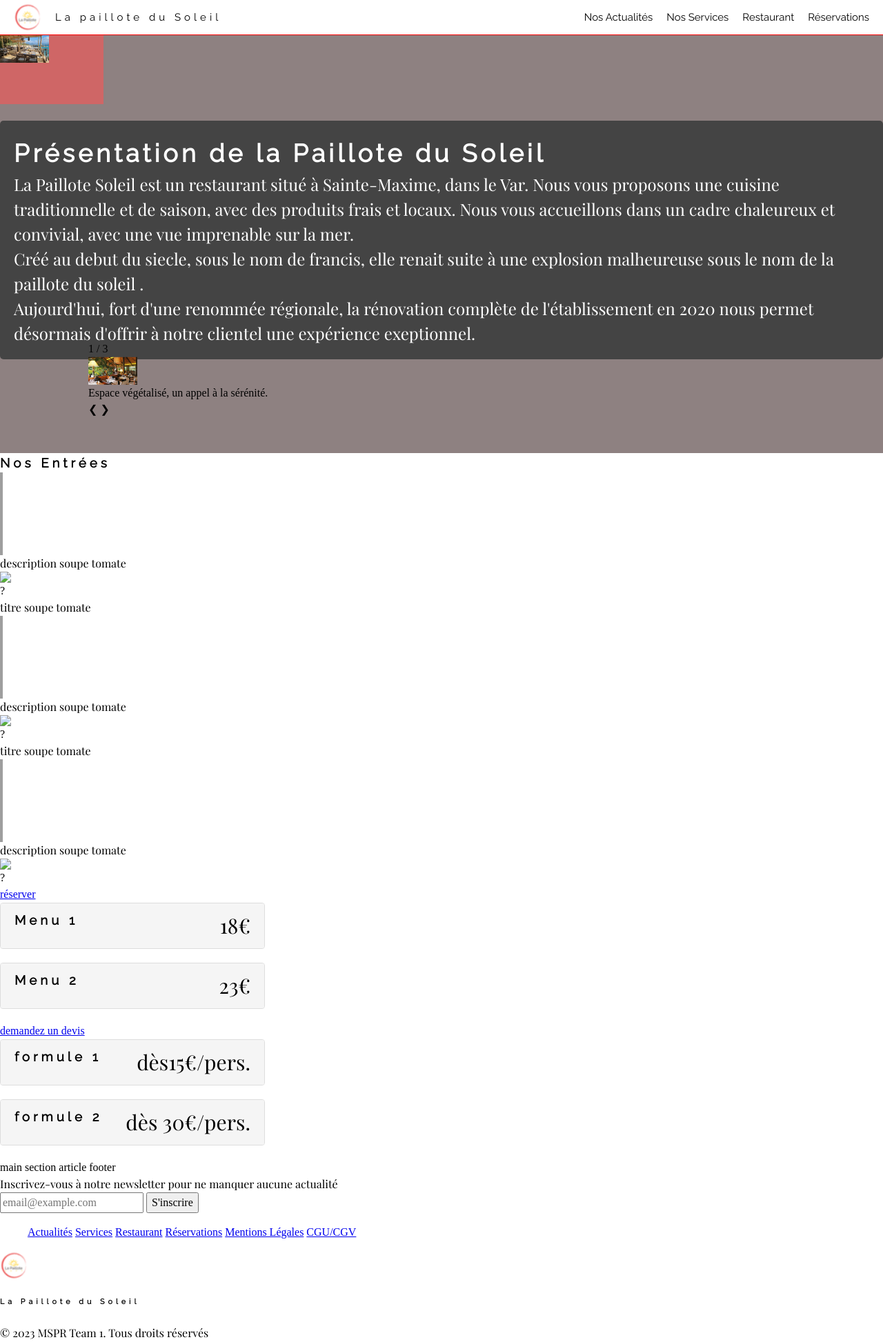
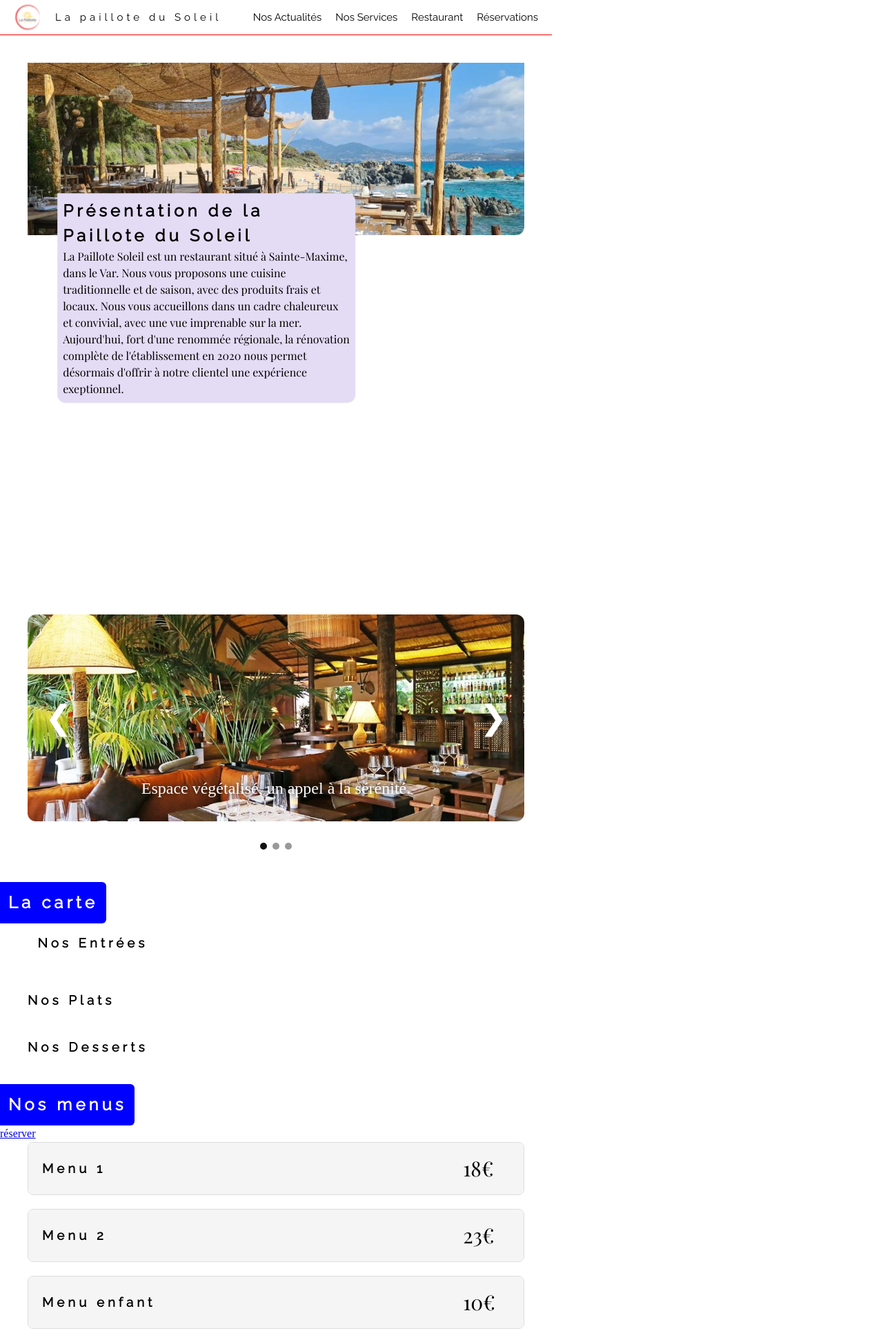
Before and after one commit to HaniLeb/main, a Symfony app: template templates/restaurant/index.html.twig in a window 1280 px wide; the page is wider, and only the part inside the window is pictured. Shown: the top 1946 px of that part at 69% size. Run offline with Twig, Linux system fonts and the light colour scheme; the template is opened without the code that fills it, so the values that code supplies are empty; some libraries are stand-ins or nearby versions; grey boxes are pictures that could not be loaded.

Commit message:
resto css phone

```diff
--- /dev/null
+++ b/public/styles/restaurant-2.css
@@ -0,0 +1,226 @@
+/* typo */
+h1,
+h2,
+h3,
+h4,
+h5,
+h6 {
+  font-family: "Raleway";
+  letter-spacing: 5px;
+}
+
+
+p {
+  font-family: "Playfair Display";
+}
+
+h2{
+  background-color: blue;
+  width: fit-content;
+  color: white;
+  padding:0.5em;
+  border-radius: 0 6px 6px 0 ;
+}
+
+
+/* disposition presentation */
+
+body {
+    width: 100vh;
+
+
+}
+
+.presentation{
+    padding: 5%;
+
+}
+
+#hauteur{
+    height: 100vh;
+}
+
+.banniere{
+    width: 100%;
+ height: 250px;
+ object-fit: cover;
+ object-position: top;
+ border-radius: 0 0 12px 0;
+}
+
+.textePresentation{
+    background-color: rgb(228, 220, 245);
+    width: 60%;
+    height: fit-content;
+    transform: translate(10%, -20%);
+    border-radius: 0 12px 12px 12px ;
+    padding:.5em;
+}
+/* carrousel */
+.custom-slider { display: none; }
+  .slide-container {
+    max-width: 100%;
+    position: relative;
+    margin: auto;
+
+
+  }
+  .prev, .next {
+    cursor: pointer;
+    position: absolute;
+    top: 50%;
+    transform: translateY(-50%);
+    width: 60px;
+    height: 60px;
+    display: flex;
+    align-items: center;
+    justify-content: center;
+    border-radius: 50%;
+    color: white;
+    font-size: 3em;
+    background-color: rgba(0,0,0,0);
+    transition: background-color 0.6s ease;
+  }
+  .prev{ left: 15px; }
+  .next { right: 15px; }
+  .prev:hover, .next:hover {
+    background-color: rgba(0,0,0,0.5);
+  }
+  .slide-text {
+    position: absolute;
+    color: #ffffff;
+    text-shadow:0px 0px 10px black;
+    font-size: 1.5rem;
+    padding: 15px;
+    bottom: 15px;
+    width: 100%;
+    text-align: center;
+  }
+  .slide-index {
+    color: #ffffff;
+    font-size: 13px;
+    padding: 15px;
+    position: absolute;
+    top: 0;
+  }
+  .slide-img{
+    width: 100%;
+    height: 300px;
+    object-fit: cover;
+    object-position: center;
+    border-radius: 12px;
+   }
+  .slide-dot{ text-align: center; }
+  .dot {
+    cursor: pointer;
+    height: 10px;
+    width: 10px;
+    margin: 0 2px;
+    background-color: #999999;
+    border-radius: 50%;
+    display: inline-block;
+    transition: background-color 0.6s ease;
+  }
+  .active, .dot:hover { background-color: #111111; }
+  .fade {
+    animation-name: fade;
+    animation-duration: 1s;
+  }
+  @keyframes fade {
+    from {opacity: 0}
+    to {opacity: 1}
+  }
+
+/* la carte */
+
+.entree, .plat, .dessert, .menu, .traiteur{
+    padding: 0 5% 5%;
+}
+
+.sousTitre{
+  padding: 2% ;
+}
+
+
+  /* card des plats */
+.card {
+    border: 1px solid #ddd;
+    border-radius: 8px;
+    overflow: hidden;
+    margin-bottom: 20px;
+    /* width: 30%; */
+
+  }
+
+
+  .card-header {
+    background-color: #f5f5f5;
+    padding: 10px 20px;
+    cursor: pointer;
+    display: flex;
+    justify-content: space-between;
+    height: 75px;
+    align-items: center;
+  }
+
+  .card-body {
+    padding: 20px;
+    display: block;
+  }
+
+  .card-body.collapse {
+    display: none;
+  }
+  .grid{
+    display: grid;
+    grid-template-columns: 2fr 1fr;
+  }
+
+#texte{
+  text-align: center;
+}
+
+  .imagePlat {
+  width: 100%;
+  min-height: 10rem;
+  /* grid-column-end: auto; */
+  }
+
+  .imagePlat img{
+    width: 100%;
+    height: 100%;
+    object-fit: cover;
+  }
+
+  .prix {
+    width: 10%;
+    display: flex;
+    /* flex-direction: row-reverse; */
+    font-size: 30px;
+    justify-content: start;
+  }
+
+  .nomPlat{
+    width: 15rem;
+  }
+
+  .icone {
+    display: flex;
+    gap: 1rem;
+    align-items: center;
+    justify-content: space-around;
+  }
+
+.icone img{
+    width: 40px;
+    height: 40px;
+    margin: 0;
+  }
+
+  .prix2 {
+    width: 20%;
+    display: flex;
+    /* flex-direction: row-reverse; */
+    font-size: 20px;
+    justify-content: start;
+  }
--- a/public/styles/restaurant.css
+++ b/public/styles/restaurant.css
@@ -89,38 +89,41 @@ p {
 
 /* zone de presentation du resto */
 .presentation {
+  height: 100%;
+	width: 80%;
   display: flex;
   flex-wrap: wrap;
-  justify-content: flex-start;
-  flex-direction: column;
-  background-color: #8e8181;
+  flex-direction: row;
+  background-color: #84b9cd;
+  text-align: center;
+	margin: 0 auto;
+
 }
 
 .banniere {
-  width: 150px;
-  height: 100px;
-  background-color: #cf6666;
-  color: #fff;
+  height: 50%;
+	width: 100%;
+	/* text-align: center; */
+	/* margin-bottom: 20%; */
 }
-
-.carrousel {
-  transform: translate(10%, -20%);
-}
-
 .textePresentation {
+  /* height: 50%; */
+	width: 30%;
   background-color: #444;
   color: #fff;
   border-radius: 5px;
-  padding: 20px;
   font-size: 150%;
+  transform: translate(20%, -40%);
 }
 
+
 /* carrousel */
-/* .custom-slider { display: none; }
+.custom-slider { display: none; }
   .slide-container {
     max-width: 800px;
     position: relative;
     margin: auto;
+
   }
   .prev, .next {
     cursor: pointer;
@@ -184,7 +187,7 @@ p {
   @keyframes fade {
     from {opacity: 0}
     to {opacity: 1}
-  } */
+  }
 
 
 /* card des plats */
@@ -213,12 +216,14 @@ p {
 .card-body.collapse {
   display: none;
 }
-
+.grid{
+  display: grid;
+  grid-template-columns: 1fr 1fr;
+}
 .imagePlat {
-  width: 40%;
-  /* height: 200px; */
-  flex-direction: row-reverse;
-  object-fit: cover;
+width: 40px;
+height: 40px;
+grid-column-end: auto;
 }
 
 .prix {
--- a/templates/restaurant/index.html.twig
+++ b/templates/restaurant/index.html.twig
@@ -6,26 +6,31 @@
 
 {% block title %}Hello RestaurantController!{% endblock %}
 {% block extra_stylesheets %}
-<link rel="stylesheet" href="styles/restaurant.css"> {% endblock %}
+{#
+<link rel="stylesheet" href="styles/restaurant.css"> {% endblock %} #}
+<link rel="stylesheet" href="styles/restaurant-2.css"> {% endblock %}
 
 {% block body %}
 
 <main>
     <section class="presentation">
-    <div class="banniere">
-        <img  src="/img/terrasseRestoSun.jpg" alt="image de la paillote">
-         </div>
-         <br>
+        <div id="hauteur">
+            <img class="banniere" src="/img/terrasseRestoSun.jpg" alt="image de la paillote">
             <div class="textePresentation">
                 <h1>Présentation de la Paillote du Soleil</h1>
-            <p>La Paillote Soleil est un restaurant situé à Sainte-Maxime, dans le Var. Nous vous proposons une cuisine
+                <p>La Paillote Soleil est un restaurant situé à Sainte-Maxime, dans le Var. Nous vous proposons une
+                    cuisine
                     traditionnelle et de saison, avec des produits frais et locaux. Nous vous accueillons dans un cadre
                     chaleureux et convivial, avec une vue imprenable sur la mer.</p>
-            <p>Créé au debut du siecle, sous le nom de francis, elle renait suite à une explosion malheureuse sous le
-                nom de la paillote du soleil .</p>
-            <p>Aujourd'hui, fort d'une renommée régionale, la rénovation complète de l'établissement en 2020 nous permet
+                {# <p>Créé au debut du siecle, sous le nom de francis, elle renait suite à une explosion malheureuse sous
+                    le
+                    nom de la paillote du soleil .</p> #}
+                <p>Aujourd'hui, fort d'une renommée régionale, la rénovation complète de l'établissement en 2020 nous
+                    permet
                     désormais d'offrir à notre clientel une expérience exeptionnel.</p>
             </div>
+        </div>
+
         <div class="carrousel">
             <div class="slide-container">
                 <div class="custom-slider fade">
@@ -57,45 +62,12 @@
     </section>
 
     <section class="laCarte">
-        <article class="Entree">
+        <h2>La carte</h2>
+        <article class="entree">
             <div>
+                <div class="sousTitre">
                 <h3>Nos Entrées</h3>
-
-
-
-                {# <tbody> mon code qui importe les donner de la base de donnée sans le css de la "card collapse
-                    accordeon"
-                    {% for plat in plats %}
-                    {% if plat.type == "entree" %}
-
-                    <tr>
-                        <td>{{ plat.nom }}</td>
-                        <td>{{ plat.ingredients }}</td>
-                        <td>{{ plat.suggestion }}</td>
-                        <td>{{ plat.complements }}</td>
-                        <td>{{ plat.prix }}</td>
-                        <td>{{ plat.image }}</td>
-                        <td>
-                            {% if plat.maison %}
-                            <img href="/img/iconeFaitMaison.jpg" alt="picto fait maison" width="10em" height="10em">
-                            {% endif %}
-                            {% if plat.gluten %}
-                            <img href="/img/iconeGluten.jpg" alt="picto Gluten" width="10em" height="10em">
-                            {% endif %}
-                            {% if plat.vegetarien %}
-                            <img href="/img/iconeVege.png" alt="picto vegétarien" width="10em" height="10em">
-                            {% endif %}
-                        </td>
-                    </tr>
-                    {% endif %}
-                    {% endfor %}
-                </tbody> #}
-
-
-
-
-
-
+            </div>
                 {% for plat in plats %}
                 {% if plat.type == "entree" %}
 
@@ -103,17 +75,17 @@
                 <div class="card">
                     <div class="card-header">
                         <div class="icone">
-                            <h3>{{ plat.nom }}</h3>
+                            <h3 class="nomPlat">{{ plat.nom }}</h3>
                             {% if plat.maison %}
-                            <img src="/img/iconeFaitMaison.jpg" alt="picto fait maison" width="30px" height="30px">
+                            <img src="/img/faitMaison.png" alt="picto fait maison">
                             {% endif %}
 
                             {% if plat.gluten %}
-                            <img src="/img/iconeGluten.jpg" alt="picto Gluten" width="30px" height="30px">
+                            <img src="/img/iconeGluten.jpg" alt="picto Gluten">
                             {% endif %}
 
                             {% if plat.vegetarien %}
-                            <img src="img/iconeVege.png" alt="picto vegétarien" width="30px" height="30px">
+                            <img src="img/iconeVege.png" alt="picto vegétarien">
                             {% endif %}
                         </div>
                         <div class="prix">
@@ -121,56 +93,146 @@
                         </div>
 
                     </div>
-                    <div class="card-body collapse">
-                        <p>{{ plat.ingredients }}</p>
-                        <p>{{ plat.suggestion }}</p>
-                        <p><img class="imagePlat" src="/img/{{ plat.image }}"> </p>
+                    <div class="card-body collapse grid">
+                        <div id="texte">
+                            <p><strong>Ingredients:</strong><br>{{ plat.ingredients }}</p>
+                            {% if plat.suggestion != "" %}
+                            <p><strong>Suggestion:</strong><br>{{ plat.suggestion }}</p>
+                            {% endif %}
+                            {% if plat.complements != "" %}
+                            <br>
+                            <p><strong>{{ plat.complements }}</strong></p>
+                            {% endif %}
 
+                        </div>
+                        <div class="imagePlat">
+                            <img src="/img/{{ plat.image }}">
+                        </div>
 
                     </div>
                 </div>
                 {% endif %}
                 {% endfor %}
+            </div>
+        </article>
 
-                <img id="faitMaison" src="iconeFaitMaison.jpg" alt="icone faitMaison" width="4em" height="4em">
-                <img id="platVege" src="iconeVégé.jpg" alt="icone vege" width="4em" height="4em">
-                <img id="platgluten" src="iconeGluten.jpg" alt="icone Gluten" width="4em" height="4em">
-                <div>
-                    <p>description soupe tomate</p>
-                    <img id="entree?" src="?.jpg" alt="?" width="20em" height="20em">
-                </div>
-            </div>
 
         <article class="plat">
             <div>
-                    <p>titre soupe tomate</p>
-                    <img id="faitMaison" src="iconeFaitMaison.jpg" alt="icone faitMaison" width="4em" height="4em">
-                    <img id="platVege" src="iconeVégé.jpg" alt="icone vege" width="4em" height="4em">
-                    <img id="platgluten" src="iconeGluten.jpg" alt="icone Gluten" width="4em" height="4em">
-                    <div>
-                        <p>description soupe tomate</p>
-                        <img id="plat?" src="?.jpg" alt="?" width="20em" height="20em">
+                <div class="sousTitre2">
+                <h3>Nos Plats</h3>
+            </div>
+                {% for plat in plats %}
+                {% if plat.type == "plat" %}
+
+
+                <div class="card">
+                    <div class="card-header">
+                        <div class="icone">
+                            <h3 class="nomPlat">{{ plat.nom }}</h3>
+                            {% if plat.maison %}
+                            <img src="/img/faitMaison.png" alt="picto fait maison">
+                            {% endif %}
+
+                            {% if plat.gluten %}
+                            <img src="/img/iconeGluten.jpg" alt="picto Gluten">
+                            {% endif %}
+
+                            {% if plat.vegetarien %}
+                            <img src="img/iconeVege.png" alt="picto vegétarien">
+                            {% endif %}
+                        </div>
+                        <div class="prix">
+                            <p>{{ plat.prix }}€</p>
+                        </div>
+
+                    </div>
+                    <div class="card-body collapse grid">
+                        <div id="texte">
+                            <p><strong>Ingredients:</strong><br>{{ plat.ingredients }}</p>
+                            {% if plat.suggestion != "" %}
+                            <p><strong>Suggestion:</strong><br>{{ plat.suggestion }}</p>
+                            {% endif %}
+                            {% if plat.complements != "" %}
+                            <br>
+                            <p><strong>{{ plat.complements }}</strong></p>
+                            {% endif %}
+
+                        </div>
+                        <div class="imagePlat">
+                            <img src="/img/{{ plat.image }}">
+                        </div>
+
                     </div>
                 </div>
+                {% endif %}
+                {% endfor %}
+            </div>
+        </article>
 
         <article class="dessert">
             <div>
-                        <p>titre soupe tomate</p>
-                        <img id="faitMaison" src="iconeFaitMaison.jpg" alt="icone faitMaison" width="4em" height="4em">
-                        <img id="platVege" src="iconeVégé.jpg" alt="icone vege" width="4em" height="4em">
-                        <img id="platgluten" src="iconeGluten.jpg" alt="icone Gluten" width="4em" height="4em">
-                        <div>
-                            <p>description soupe tomate</p>
-                            <img id="dessert?" src="?.jpg" alt="?" width="20em" height="20em">
+                <div class="sousTitre2">
+                <h3>Nos Desserts</h3>
             </div>
-                    </div>
+                {% for plat in plats %}
+                {% if plat.type == "dessert" %}
 
-    </section>
-    <section class="menu">
-        <a href=" ">réserver</a>
+
                 <div class="card">
                     <div class="card-header">
                         <div class="icone">
+                            <h3 class="nomPlat">{{ plat.nom }}</h3>
+                            {% if plat.maison %}
+                            <img src="/img/faitMaison.png" alt="picto fait maison">
+                            {% endif %}
+
+                            {% if plat.gluten %}
+                            <img src="/img/iconeGluten.jpg" alt="picto Gluten">
+                            {% endif %}
+
+                            {% if plat.vegetarien %}
+                            <img src="img/iconeVege.png" alt="picto vegétarien">
+                            {% endif %}
+                        </div>
+                        <div class="prix">
+                            <p>{{ plat.prix }}€</p>
+                        </div>
+
+                    </div>
+                    <div class="card-body collapse grid">
+                        <div id="texte">
+                            <p><strong>Ingredients:</strong><br>{{ plat.ingredients }}</p>
+                            {% if plat.suggestion != "" %}
+                            <p><strong>Suggestion:</strong><br>{{ plat.suggestion }}</p>
+                            {% endif %}
+                            {% if plat.complements != "" %}
+                            <br>
+                            <p><strong>{{ plat.complements }}</strong></p>
+                            {% endif %}
+
+                        </div>
+                        <div class="imagePlat">
+                            <img src="/img/{{ plat.image }}">
+                        </div>
+
+                    </div>
+                </div>
+                {% endif %}
+                {% endfor %}
+            </div>
+        </article>
+    </section>
+
+    {# partie Menu #}
+
+    <h2>Nos menus</h2>
+    <a href=" ">réserver</a>
+    <section class="menu">
+        <div class="card">
+            <div class="card-header">
+                <div class="icone">
+
                     <h3>Menu 1</h3>
 
                 </div>
@@ -179,10 +241,16 @@
                 </div>
 
             </div>
-            <div class="card-body collapse">
-                <p>entree + plat + dessert</p>
-                <p>boissons en complement, café offert</p>
-                <p><img id="Menu" src="img/formule1.jpg" alt="" width="50px" height="50px"> </p>
+            <div class="card-body collapse grid">
+                <div id="texte">
+                    <p>entree + plat</p> <br>
+                    <p>ou</p> <br>
+                    <p>plat+ dessert</p><br>
+                    <p><i>un verre de vin et un café offerts</i></p>
+                </div>
+                    <div class="imagePlat">
+                        <img id="Menu" src="img/formule1.jpg" alt="">
+                    </div>
 
 
             </div>
@@ -193,6 +261,7 @@
         <div class="card">
             <div class="card-header">
                 <div class="icone">
+
                     <h3>Menu 2</h3>
 
                 </div>
@@ -201,48 +270,67 @@
                 </div>
 
             </div>
-            <div class="card-body collapse">
-                <p>entree + plat</p> <br>
-                <p>ou</p> <br>
-                <p>plat+ dessert</p>
-                <p>un verre de vin et un café offerts</p>
-                <p><img id="Menu" src="img/formule1.jpg" alt="" width="50px" height="50px"> </p>
+            <div class="card-body collapse grid">
+                <div id="texte">
+                    <p>entree + plat + dessert</p><br>
+                    <p><i>boissons en complement, café offert</i></p>
+                </div>
+                    <div class="imagePlat">
+                        <img id="Menu" src="img/formule2.jpg" alt="">
+                    </div>
+            </div>
+        </div>
+        <div class="card">
+            <div class="card-header">
+                <div class="icone">
 
+                    <h3>Menu enfant</h3>
 
                 </div>
+                <div class="prix">
+                    <p>10€</p>
+                </div>
+
+            </div>
+            <div class="card-body collapse grid">
+                <div id="texte">
+                    <p>nuggets ou steak-haché + frites</p>
+                    <br>
+                    <p><i>boissons en complement</i></p>
+                </div>
+                    <div class="imagePlat">
+                        <img id="Menu" src="img/menuEnfant.jpg" alt="">
                     </div>
     </section>
 
-
+    <h2>Traiteur</h2>  <a href=" ">demandez un devis</a>
     <section class="traiteur">
-        <a href=" ">demandez un devis</a>
-
         <div class="card">
             <div class="card-header">
                 <div class="icone">
                     <h3>formule 1</h3>
 
                 </div>
-                <div class="prix">
-                    <p>dès15€/pers.</p>
+                <div class="prix2">
+                    <p>dès 15€/pers.</p>
                 </div>
 
             </div>
-            <div class="card-body collapse">
-                <div>
-                    <img id="traiteur1" src="img/traiteur8.jpg" alt="" width="20em" height="20em">
-                    <img id="traiteur" src="img/traiteur2.jpg" alt="" width="20em" height="20em">
-                </div>
-                <div>
+            <div class="card-body collapse grid">
+                {# <div>
+                    <img id="traiteur1" src="img/traiteur8.jpg" alt="" >
+                    <img id="traiteur" src="img/traiteur2.jpg" alt="" >
+                </div> #}
+                <div id="texte">
                     <p>Les Services:</p>
                     <p>Menu au choix</p>
                     <p>Buffet</p>
                     <p>Livraison</p>
                     <p>location de matèriel</p>
                 </div>
-                <div>
-                    <img id="traiteur" src="img/traiteur3.jpg" alt="" width="20em" height="20em">
-                    <img id="traiteur" src="img/traiteur4.jpg" alt="" width="20em" height="20em">
+                <div class="imagePlat">
+                    {# <img id="traiteur" src="img/traiteur3.jpg" alt="" > #}
+                    <img id="traiteur" src="img/traiteur4.jpg" alt="" >
                 </div>
 
 
@@ -257,17 +345,17 @@
                     <h3>formule 2</h3>
 
                 </div>
-                <div class="prix">
+                <div class="prix2">
                     <p>dès 30€/pers.</p>
                 </div>
 
             </div>
-            <div class="card-body collapse">
-                <div>
-                    <img id="traiteur1" src="img/traiteur8.jpg" alt="" width="20em" height="20em">
-                    <img id="traiteur" src="img/traiteur2.jpg" alt="" width="20em" height="20em">
-                </div>
-                <div>
+            <div class="card-body collapse grid">
+                {# <div>
+                    <img id="traiteur1" src="img/traiteur8.jpg" alt="" >
+                    <img id="traiteur" src="img/traiteur2.jpg" alt="" >
+                </div> #}
+                <div id="texte">
                     <p>Les Services:</p>
                     <p>Menu au choix</p>
                     <p>mise à disposition de personnel</p>
@@ -276,9 +364,9 @@
                     <p>location de matèriel</p>
                     <p>gestion des déchets et évacuation des locations</p>
                 </div>
-                <div>
-                    <img id="traiteur" src="img/traiteur3.jpg" alt="" width="20em" height="20em">
-                    <img id="traiteur" src="img/traiteur4.jpg" alt="" width="20em" height="20em">
+                <div class="imagePlat">
+                    <img id="traiteur" src="img/traiteur3.jpg" alt="" >
+                    {# <img id="traiteur" src="img/traiteur4.jpg" alt="" > #}
                 </div>
 
 
```
Also changed, not shown: public/img/faitMaison.png (added), 1 other file. Lines whose indentation alone changed are shown as unchanged.
